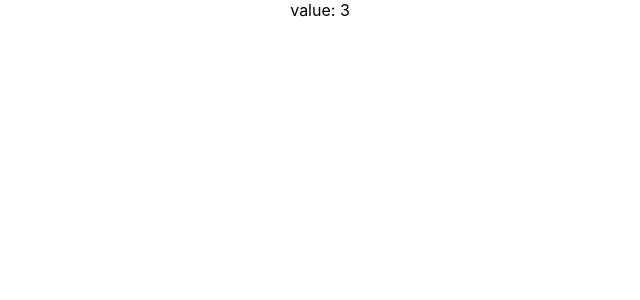
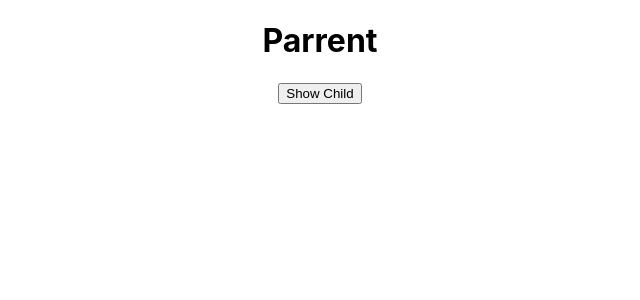
Before and after one commit to tnmy2426/first_react_app, a React (Create React App) app: page / in a window 1280 px wide. Shown: the top 300 px of the page, without its empty margins (320-960 px from the left). Built offline with nearby package versions, Linux system fonts and the light colour scheme.

Commit message:
Unmounting Phase- componentWillUnmount functionality practice

```diff
--- a/src/App.js
+++ b/src/App.js
@@ -1,7 +1,8 @@
 import React from 'react';
 // import logo from './logo.svg';
 import './App.css';
-import Update from './components/Update';
+import UnmountA from './components/UnmountA';
+// import Update from './components/Update';
 // import ComponentA from './components/ComponentA';
 // import Form from './components/Form';
 // import List from './components/List';
@@ -50,7 +51,8 @@ function App() {
       {/* <List /> */}
       {/* <Form /> */}
       {/* <ComponentA /> */}
-      <Update />
+      {/* <Update /> */}
+      <UnmountA />
     </div>
   );
 }
--- /dev/null
+++ b/src/components/UnmountA.js
@@ -0,0 +1,26 @@
+import React, { Component } from 'react'
+import UnmountB from './UnmountB'
+
+class UnmountA extends Component {
+
+    constructor(props) {
+        super(props)
+
+        this.state = {
+             isOpen : false
+        }
+    }
+
+    render() {
+        return (
+            <div>
+                <h1>Parrent</h1>
+
+                <button onClick={()=>{this.setState({isOpen: !this.state.isOpen})} }>Show Child</button>
+                {this.state.isOpen && <UnmountB />}
+            </div>
+        )
+    }
+}
+
+export default UnmountA
--- /dev/null
+++ b/src/components/UnmountB.js
@@ -0,0 +1,17 @@
+import React, { Component } from 'react'
+
+class UnmountB extends Component {
+componentWillUnmount(){
+    console.log('Child component unmount!!')
+}
+
+    render() {
+        return (
+            <div>
+                <h3>Child</h3>
+            </div>
+        )
+    }
+}
+
+export default UnmountB
```
